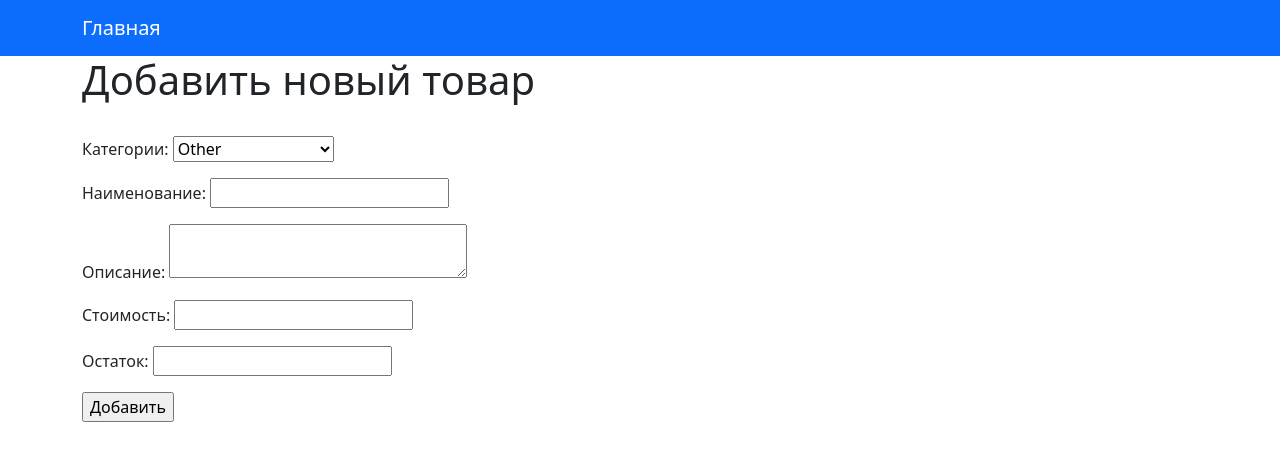
After one commit to Yusupov-Aslan/ElectStore, a Django app: page /product/add/ in a window 1280 px wide. The commit adds this page. Shown: the top 461 px of the page. Run offline with Django 3.2, Linux system fonts and the light colour scheme.

Commit message:
Реализовал добавление нового товара

```diff
--- a/source/ElectStore/forms.py
+++ b/source/ElectStore/forms.py
@@ -5,10 +5,10 @@ from ElectStore.models import CATEGORY_CHOICES
 
 
 class ProductForm(forms.Form):
-    category = forms.ChoiceField(choices=CATEGORY_CHOICES, required=True, verbose_name='Категории',
+    category = forms.ChoiceField(choices=CATEGORY_CHOICES, required=True, label='Категории',
                                  initial=CATEGORY_CHOICES[0][1])
-    name_goods = forms.CharField(max_length=100, required=True, label='Наименование товара')
-    description = forms.CharField(max_length=2000, label='Описание товара',
-                                  widget=widgets.Textarea(attrs={"rows": 5, "cols": 30}))
-    cost = forms.DecimalField(max_digits=9, decimal_places=2, verbose_name='Стоимость')
-    residue = forms.IntegerField(min_value=0, verbose_name="Остаток")
+    name_goods = forms.CharField(max_length=100, required=True, label='Наименование')
+    description = forms.CharField(max_length=2000, required=False, label='Описание',
+                                  widget=widgets.Textarea(attrs={"rows": 2, "cols": 30}))
+    cost = forms.DecimalField(max_digits=9, decimal_places=2, label='Стоимость')
+    residue = forms.IntegerField(min_value=0, label="Остаток")
--- a/source/ElectStore/templates/base.html
+++ b/source/ElectStore/templates/base.html
@@ -17,7 +17,7 @@
       <ul class="navbar-nav">
           {% block nav %}
         <li class="nav-item">
-          <a class="nav-link active" aria-current="page" href="#">Добавить товар</a>
+          <a class="nav-link active" aria-current="page" href="{% url 'add_product' %}">Добавить товар</a>
         </li>
           {% endblock %}
       </ul>
--- /dev/null
+++ b/source/ElectStore/templates/partial/form.html
@@ -0,0 +1,5 @@
+{% csrf_token %}
+<br>
+{{ form.as_p }}
+
+<input type="submit" value={{ button_text }} />
--- /dev/null
+++ b/source/ElectStore/templates/product_create.html
@@ -0,0 +1,9 @@
+{% extends 'base.html' %}
+{% block title %}Добавить товар{% endblock %}
+{% block nav %} {% endblock %}
+{% block content %}
+    <h1>Добавить новый товар</h1>
+    <form action="{% url "add_product" %}" method="post">
+    {% include 'partial/form.html' with button_text="Добавить" %}
+    </form>
+{% endblock %}
--- a/source/ElectStore/urls.py
+++ b/source/ElectStore/urls.py
@@ -1,8 +1,9 @@
 from django.urls import path
 
-from ElectStore.views import index_view, one_product_view
+from ElectStore.views import index_view, one_product_view, add_product_view
 
 urlpatterns = [
     path('', index_view, name='index'),
-    path('product/<int:pk>/', one_product_view, name='one_product')
+    path('product/<int:pk>/', one_product_view, name='one_product'),
+    path('product/add/', add_product_view, name='add_product')
 ]
--- a/source/ElectStore/views.py
+++ b/source/ElectStore/views.py
@@ -23,14 +23,15 @@ def add_product_view(request, **kwargs):
         return render(request, 'product_create.html', {"form": form})
     else:
         form = ProductForm(data=request.POST)
+
         if form.is_valid():
             category = form.cleaned_data.get('category')
             name_goods = form.cleaned_data.get('name_goods')
             description = form.cleaned_data.get('description')
             cost = form.cleaned_data.get('cost')
             residue = form.cleaned_data.get('residue')
-            new_product = Task.objects.create(category=category, name_goods=name_goods, description=description,
-                                              cost=cost, residue=residue)
+            new_product = Product.objects.create(category=category, name_goods=name_goods, description=description,
+                                                 cost=cost, residue=residue)
             new_product.save()
             return redirect("index")
         else:
```
